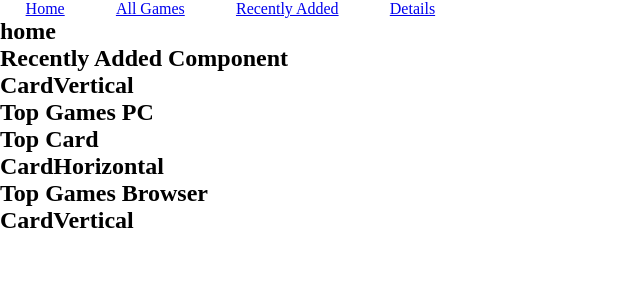
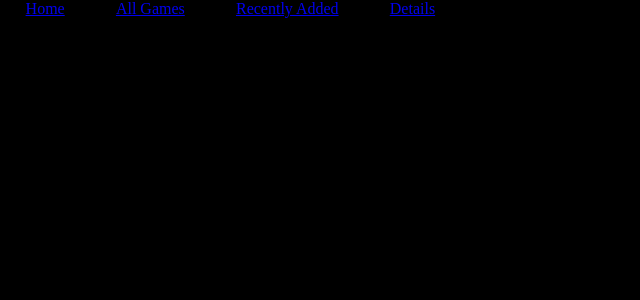
Before and after one commit to xoFrey/Free2Game, a React (Vite) app: page / in a window 1280 px wide. Shown: the top 300 px of the page, without its empty margins (0-640 px from the left). Built offline with nearby package versions, Linux system fonts and the light colour scheme.

Commit message:
added background color

```diff
--- a/src/index.css
+++ b/src/index.css
@@ -6,3 +6,7 @@
 image {
   max-width: 100%;
 }
+
+html {
+  background-color: black;
+}
```
